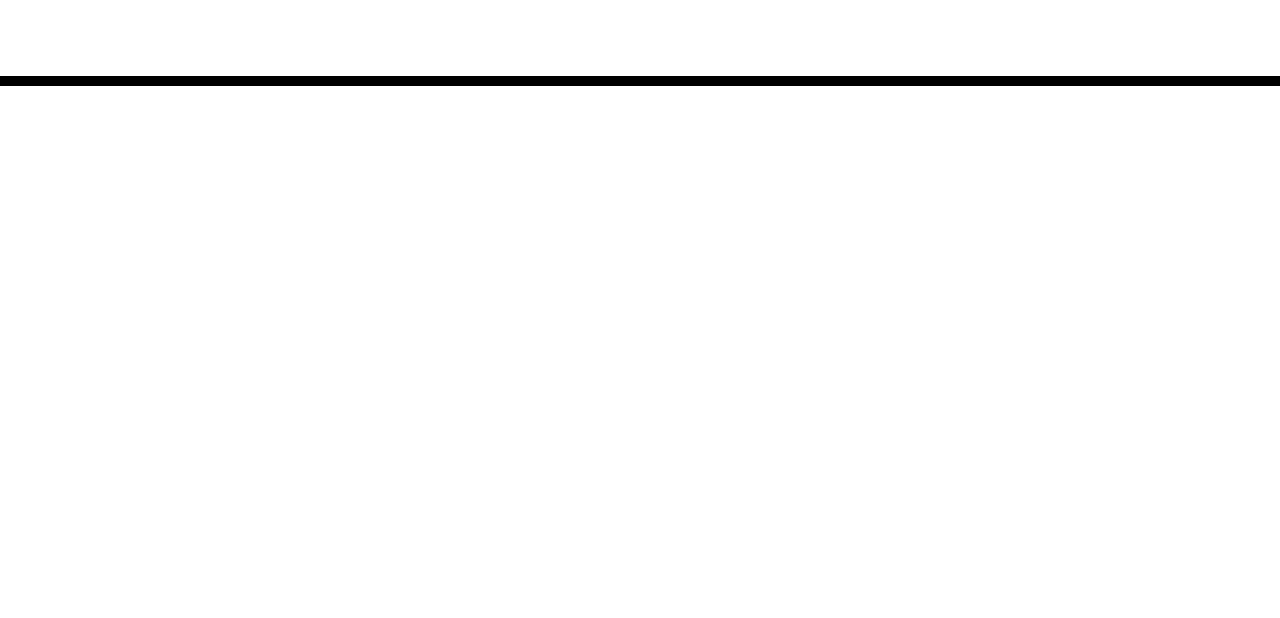
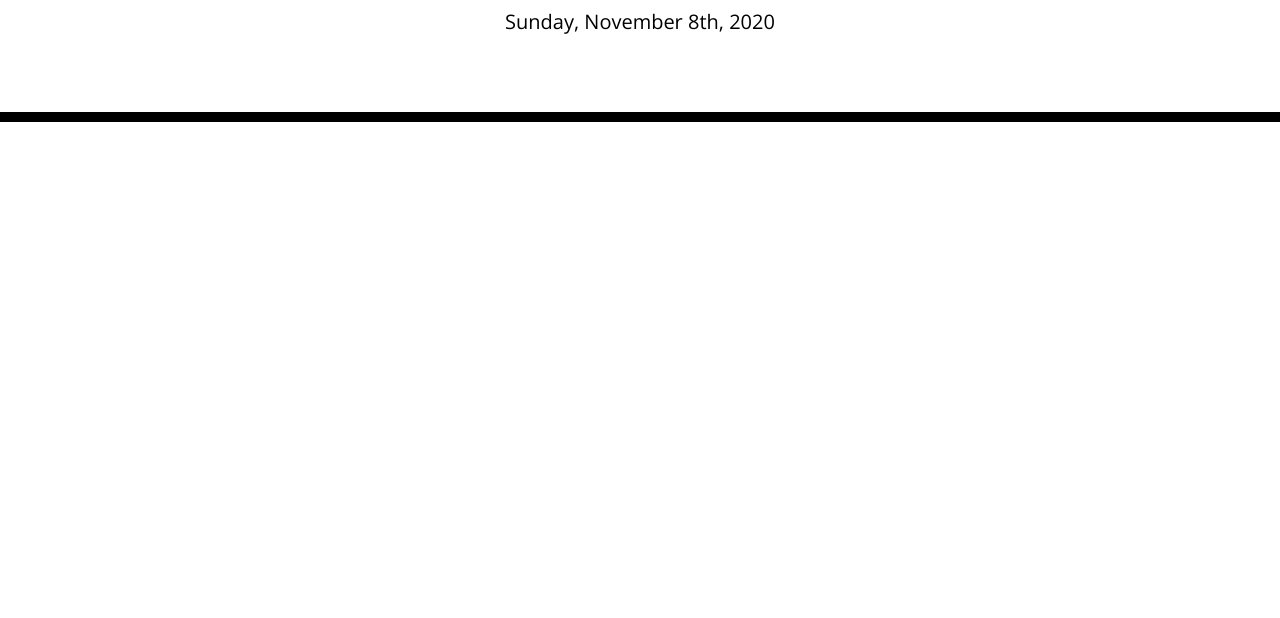
Before and after one commit to ArlonTuazon/weeklyScheduler, a plain HTML site: page develop/index.html in a window 1280 px wide. Shown: the part 182-800 px from the top of the page. Drawn offline with nearby package versions, Linux system fonts and the light colour scheme.

Commit message:
added the current date display

```diff
--- a/develop/script.js
+++ b/develop/script.js
@@ -0,0 +1,10 @@
+var wdayPlanner = [];
+
+function getcurrentDay(){
+  var currentDate = moment().format ('dddd, MMMM Do, YYYY');
+  $("#currentDay").text(currentDate);
+
+}
+
+
+getcurrentDay();
```
Also changed, not shown: develop/index.html (+1 -1 lines).
